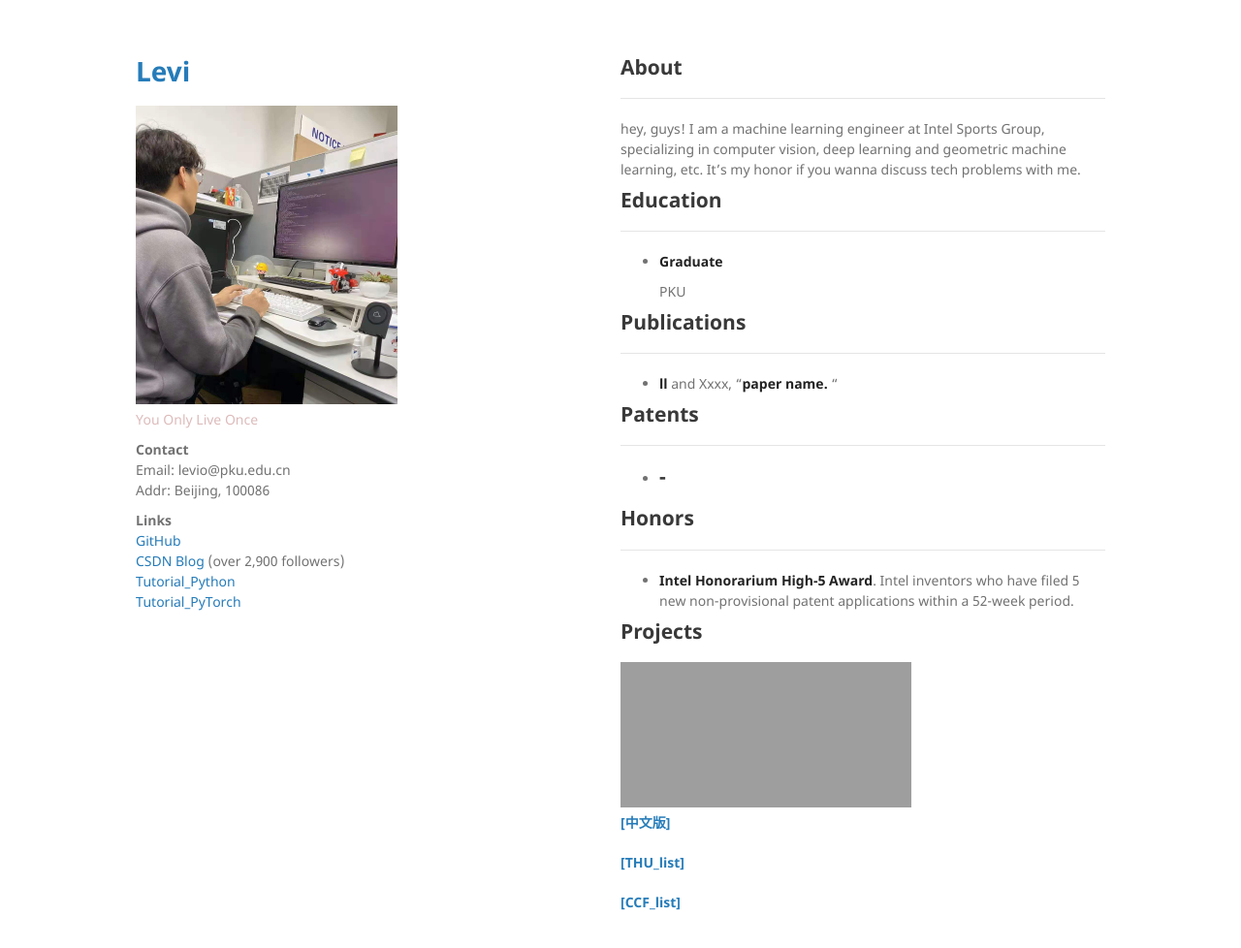
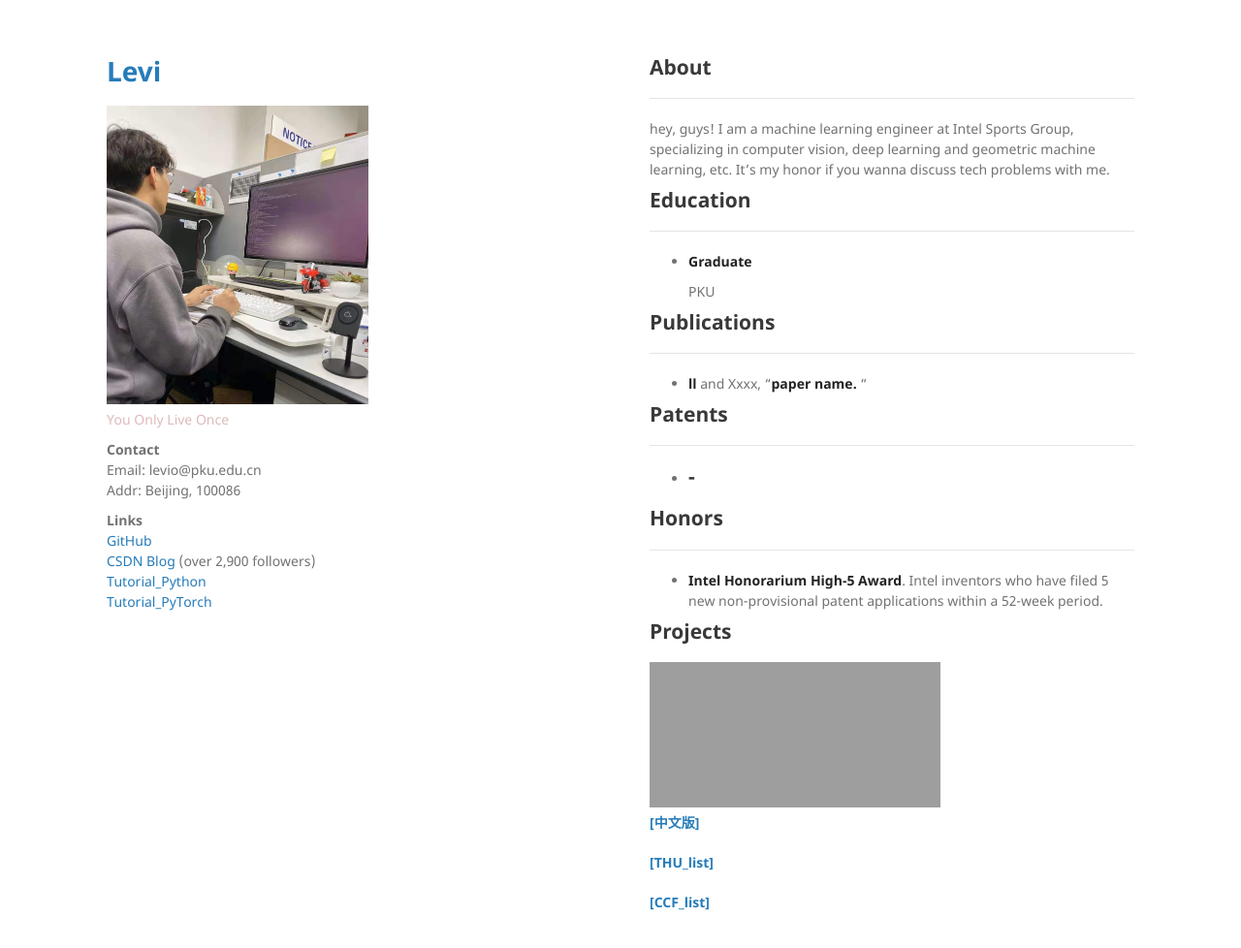
Before and after one commit to leviome/leviome.github.io, a Jekyll site: the page built from index.md, in a window 1280 px wide and 1011 px high. Shown: the top 978 px of the window at 97% size. Built offline with Jekyll 4.4.1, drawn with Linux system fonts in a browser that asks for light colours; our own code applies the rules of GitHub Pages for plain Markdown files; grey boxes are pictures that could not be loaded.

Commit message:
modify info

```diff
--- a/_sass/jekyll-theme-minimal.scss
+++ b/_sass/jekyll-theme-minimal.scss
@@ -56,7 +56,7 @@ a:hover small {
 }
 
 .wrapper {
-  width:1000px;
+  width:1060px;
   margin:0 auto;
 }
 
```
